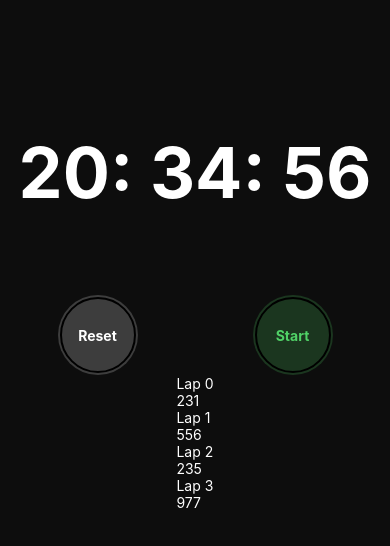
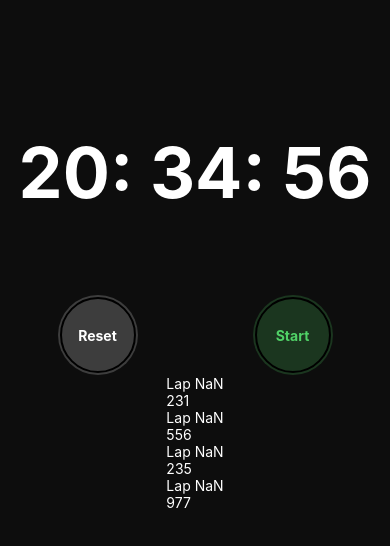
Before and after one commit to python-benedict/React-Native-Advanced-StopWatch, a React Native app: screen / in a window 390 px wide. Shown: the top 546 px of the page. Built offline with nearby package versions, Linux system fonts and the light colour scheme.

Commit message:
made the last lap get's to the top in a form of stack

```diff
--- a/App.js
+++ b/App.js
@@ -48,7 +48,7 @@ function LapTable({laps}){
   return(
     <ScrollView>
       {laps.map((lap,index) =>(
-        <Lap number={index} interval={lap} />
+        <Lap number={laps.lenght - index} interval={lap} />
         ))}
     </ScrollView>
   )
```
